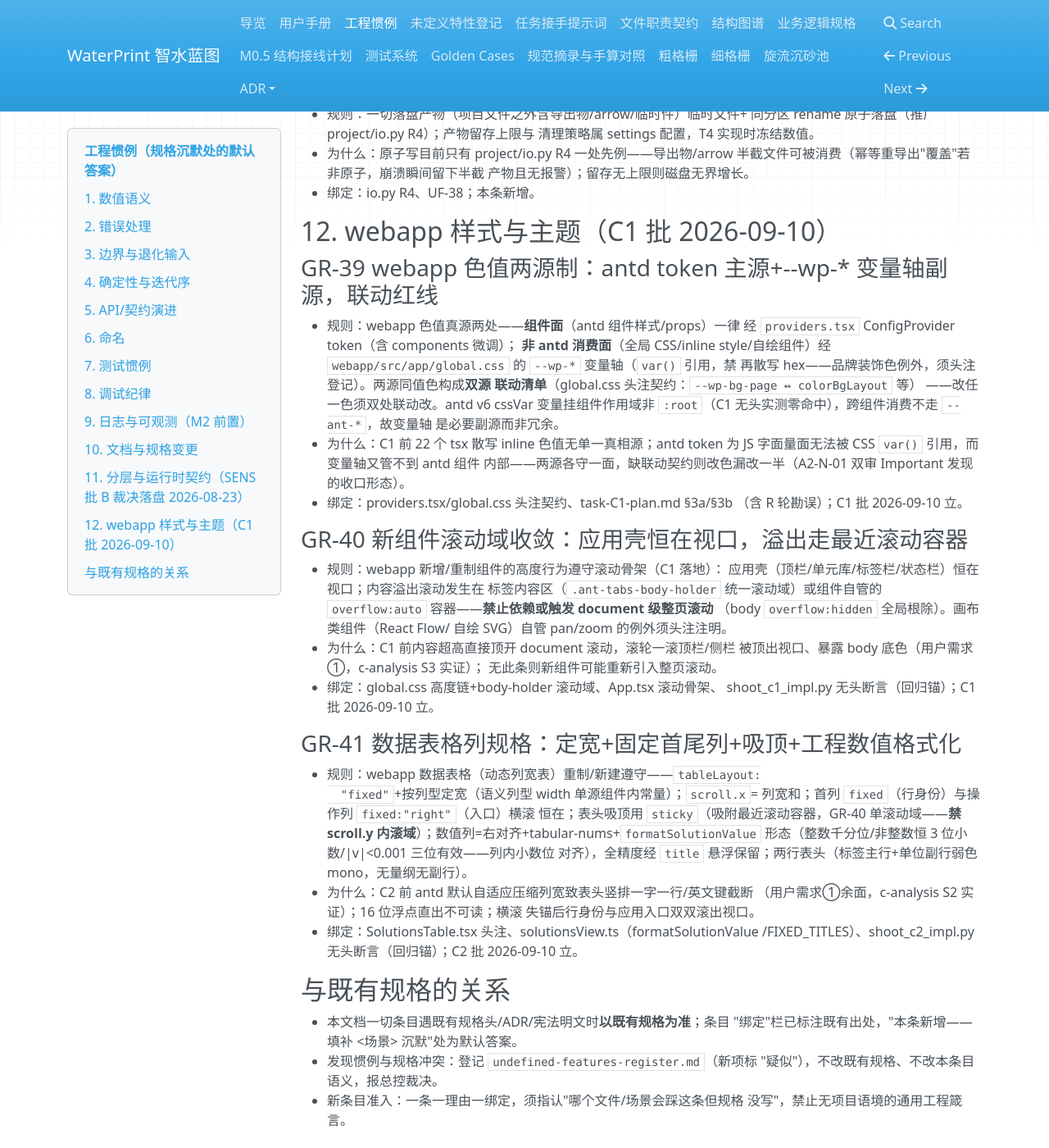
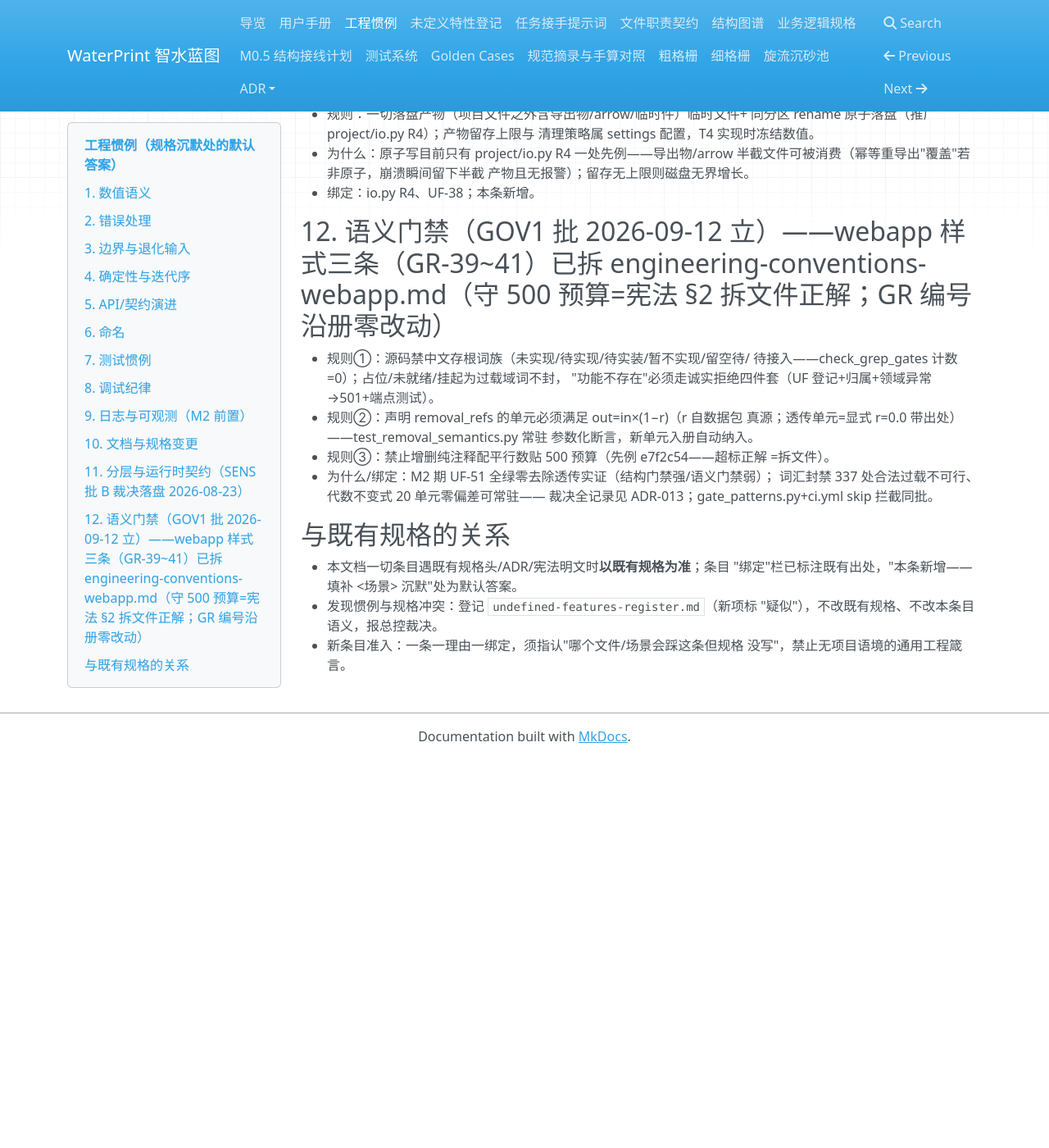
Before and after one commit to yyx20040712/waterprint, an MkDocs documentation site: the page built from docs/engineering-conventions.md, in a window 1280 px wide and 1400 px high, scrolled down 8612 px. Shown: the whole window at 82% size. Built offline with MkDocs 1.6.1, drawn with Linux system fonts in a browser that asks for light colours; nearby versions of some CDN libraries; after the commit the page ends 9538 px from its top, so only the background shows below that.

Commit message:
GOV1 治理熵减批·审计裁决落地笔(裁决真源=审计裁决与治理优化规划_GLM5.3.md[仓库外]+ADR-013 六决策): ①A1 词汇盲区封堵[gate_patterns.UNFINISHED_MARKERS 增中文硬封族六词=未实现/待实现/待实装/暂不实现/留空待/待接入——入库时源码零命中实测,封未来中文存根;占位/未就绪/挂起实测 337 处合法过载用法(模板占位符/限流槽/loading 态/挂起态流)不入封禁表——诚实拒绝面靠 UF 登记+归属+501 映射+端点测试四重既有保障;graph/__init__.py 历史注记引述改写=唯一迁移点] ②C1 通用语义代数门禁[core/tests/units_lib/test_removal_semantics.py 新件——discover_units 正门全 20 个 removal_refs 单元参数化断言 out=in×(1−r)(r 自 data/coefficients 真源+域守卫 [0,1]);实测 20 单元零偏差+变异验证 20 红断言强度实证;UF-51 类(声明去除而透传/率用错)即刻红——新单元入册自动纳入;经 app._unit_params D4 投影正门] ③A3 skip==0 机器化[ci.yml core+server 两 pytest 步骤增 grep 非零 skipped 即 FAIL——与覆盖率 fail_under 同构 CI 面先例;本地仿真零 skip 放行/1 skip 拦截双验] ④A2 testing.md 两处勘正[收集口径句——properties.py 33 份结构预留件不入收集(R2D 2026-09-02 收口沿 pyproject 注记,原句失实);锁面范围句——实测 270=core/tests 139+server/tests 39+units_lib 包内 94,原句漏 units_lib 面] ⑤文档群[AGENTS §3 词族更新+§6 skip 机器化;file-contracts §4 gate_patterns 职责行;engineering-conventions 新 GR-42 语义门禁两件套+注释配平禁令——webapp 样式三条 GR-39~41 拆 engineering-conventions-webapp.md 守 500 预算(宪法 §2 拆文件正解,GR 编号沿册零改动);ADR-013 六决策全记录;UF-51 类防线加固补注]. 验证: 门禁 10/11 绿+readonly 预期红(新测试件待锁面笔)+core 1215[1214 过+1=test_lock readonly 镜像预期红;1195+20 新语义]+server 287 不变. 测试锁待批尾锁面笔[core/tests 增 1 新件——沿册规程].

```diff
--- /dev/null
+++ b/docs/engineering-conventions-webapp.md
@@ -0,0 +1,52 @@
+# webapp 工程惯例（GR-39~41——原 engineering-conventions.md §12 整体迁移，
+> GOV1 2026-09-12 拆文件守 500 行预算：宪法 §2"超限拆文件"正解。
+> 条目格式与上位文件关系同 engineering-conventions.md 头注；GR 编号
+> 沿册不变（代码/文档既有 GR-39/40/41 引用零改动）。
+
+## 12. webapp 样式与主题（C1 批 2026-09-10）
+
+### GR-39 webapp 色值两源制：antd token 主源+--wp-* 变量轴副源，联动红线
+- 规则：webapp 色值真源两处——**组件面**（antd 组件样式/props）一律
+  经 `providers.tsx` ConfigProvider token（含 components 微调）；
+  **非 antd 消费面**（全局 CSS/inline style/自绘组件）经
+  `webapp/src/app/global.css` 的 `--wp-*` 变量轴（`var()` 引用，禁
+  再散写 hex——品牌装饰色例外，须头注登记）。两源同值色构成**双源
+  联动清单**（global.css 头注契约：`--wp-bg-page ↔ colorBgLayout` 等）
+  ——改任一色须双处联动改。antd v6 cssVar 变量挂组件作用域非
+  `:root`（C1 无头实测零命中），跨组件消费不走 `--ant-*`，故变量轴
+  是必要副源而非冗余。
+- 为什么：C1 前 22 个 tsx 散写 inline 色值无单一真相源；antd token
+  为 JS 字面量面无法被 CSS `var()` 引用，而变量轴又管不到 antd 组件
+  内部——两源各守一面，缺联动契约则改色漏改一半（A2-N-01 双审
+  Important 发现的收口形态）。
+- 绑定：providers.tsx/global.css 头注契约、task-C1-plan.md §3a/§3b
+  （含 R 轮勘误）；C1 批 2026-09-10 立。
+
+### GR-40 新组件滚动域收敛：应用壳恒在视口，溢出走最近滚动容器
+- 规则：webapp 新增/重制组件的高度行为遵守滚动骨架（C1 落地）：
+  应用壳（顶栏/单元库/标签栏/状态栏）恒在视口；内容溢出滚动发生在
+  标签内容区（`.ant-tabs-body-holder` 统一滚动域）或组件自管的
+  `overflow:auto` 容器——**禁止依赖或触发 document 级整页滚动**
+  （body `overflow:hidden` 全局根除）。画布类组件（React Flow/
+  自绘 SVG）自管 pan/zoom 的例外须头注注明。
+- 为什么：C1 前内容超高直接顶开 document 滚动，滚轮一滚顶栏/侧栏
+  被顶出视口、暴露 body 底色（用户需求①，c-analysis S3 实证）；
+  无此条则新组件可能重新引入整页滚动。
+- 绑定：global.css 高度链+body-holder 滚动域、App.tsx 滚动骨架、
+  shoot_c1_impl.py 无头断言（回归锚）；C1 批 2026-09-10 立。
+
+### GR-41 数据表格列规格：定宽+固定首尾列+吸顶+工程数值格式化
+- 规则：webapp 数据表格（动态列宽表）重制/新建遵守——`tableLayout:
+  "fixed"`+按列型定宽（语义列型 width 单源组件内常量）；`scroll.x`=
+  列宽和；首列 `fixed`（行身份）与操作列 `fixed:"right"`（入口）横滚
+  恒在；表头吸顶用 `sticky`（吸附最近滚动容器，GR-40 单滚动域——**禁
+  scroll.y 内滚域**）；数值列=右对齐+tabular-nums+`formatSolutionValue`
+  形态（整数千分位/非整数恒 3 位小数/|v|<0.001 三位有效——列内小数位
+  对齐），全精度经 `title` 悬浮保留；两行表头（标签主行+单位副行弱色
+  mono，无量纲无副行）。
+- 为什么：C2 前 antd 默认自适应压缩列宽致表头竖排一字一行/英文键截断
+  （用户需求①余面，c-analysis S2 实证）；16 位浮点直出不可读；横滚
+  失锚后行身份与应用入口双双滚出视口。
+- 绑定：SolutionsTable.tsx 头注、solutionsView.ts（formatSolutionValue
+  /FIXED_TITLES）、shoot_c2_impl.py 无头断言（回归锚）；C2 批
+  2026-09-10 立。
--- a/docs/engineering-conventions.md
+++ b/docs/engineering-conventions.md
@@ -436,53 +436,18 @@
   产物且无报警）；留存无上限则磁盘无界增长。
 - 绑定：io.py R4、UF-38；本条新增。
 
-## 12. webapp 样式与主题（C1 批 2026-09-10）
-
-### GR-39 webapp 色值两源制：antd token 主源+--wp-* 变量轴副源，联动红线
-- 规则：webapp 色值真源两处——**组件面**（antd 组件样式/props）一律
-  经 `providers.tsx` ConfigProvider token（含 components 微调）；
-  **非 antd 消费面**（全局 CSS/inline style/自绘组件）经
-  `webapp/src/app/global.css` 的 `--wp-*` 变量轴（`var()` 引用，禁
-  再散写 hex——品牌装饰色例外，须头注登记）。两源同值色构成**双源
-  联动清单**（global.css 头注契约：`--wp-bg-page ↔ colorBgLayout` 等）
-  ——改任一色须双处联动改。antd v6 cssVar 变量挂组件作用域非
-  `:root`（C1 无头实测零命中），跨组件消费不走 `--ant-*`，故变量轴
-  是必要副源而非冗余。
-- 为什么：C1 前 22 个 tsx 散写 inline 色值无单一真相源；antd token
-  为 JS 字面量面无法被 CSS `var()` 引用，而变量轴又管不到 antd 组件
-  内部——两源各守一面，缺联动契约则改色漏改一半（A2-N-01 双审
-  Important 发现的收口形态）。
-- 绑定：providers.tsx/global.css 头注契约、task-C1-plan.md §3a/§3b
-  （含 R 轮勘误）；C1 批 2026-09-10 立。
-
-### GR-40 新组件滚动域收敛：应用壳恒在视口，溢出走最近滚动容器
-- 规则：webapp 新增/重制组件的高度行为遵守滚动骨架（C1 落地）：
-  应用壳（顶栏/单元库/标签栏/状态栏）恒在视口；内容溢出滚动发生在
-  标签内容区（`.ant-tabs-body-holder` 统一滚动域）或组件自管的
-  `overflow:auto` 容器——**禁止依赖或触发 document 级整页滚动**
-  （body `overflow:hidden` 全局根除）。画布类组件（React Flow/
-  自绘 SVG）自管 pan/zoom 的例外须头注注明。
-- 为什么：C1 前内容超高直接顶开 document 滚动，滚轮一滚顶栏/侧栏
-  被顶出视口、暴露 body 底色（用户需求①，c-analysis S3 实证）；
-  无此条则新组件可能重新引入整页滚动。
-- 绑定：global.css 高度链+body-holder 滚动域、App.tsx 滚动骨架、
-  shoot_c1_impl.py 无头断言（回归锚）；C1 批 2026-09-10 立。
-
-### GR-41 数据表格列规格：定宽+固定首尾列+吸顶+工程数值格式化
-- 规则：webapp 数据表格（动态列宽表）重制/新建遵守——`tableLayout:
-  "fixed"`+按列型定宽（语义列型 width 单源组件内常量）；`scroll.x`=
-  列宽和；首列 `fixed`（行身份）与操作列 `fixed:"right"`（入口）横滚
-  恒在；表头吸顶用 `sticky`（吸附最近滚动容器，GR-40 单滚动域——**禁
-  scroll.y 内滚域**）；数值列=右对齐+tabular-nums+`formatSolutionValue`
-  形态（整数千分位/非整数恒 3 位小数/|v|<0.001 三位有效——列内小数位
-  对齐），全精度经 `title` 悬浮保留；两行表头（标签主行+单位副行弱色
-  mono，无量纲无副行）。
-- 为什么：C2 前 antd 默认自适应压缩列宽致表头竖排一字一行/英文键截断
-  （用户需求①余面，c-analysis S2 实证）；16 位浮点直出不可读；横滚
-  失锚后行身份与应用入口双双滚出视口。
-- 绑定：SolutionsTable.tsx 头注、solutionsView.ts（formatSolutionValue
-  /FIXED_TITLES）、shoot_c2_impl.py 无头断言（回归锚）；C2 批
-  2026-09-10 立。
+## 12. 语义门禁（GOV1 批 2026-09-12 立）——webapp 样式三条（GR-39~41）已拆 engineering-conventions-webapp.md（守 500 预算=宪法 §2 拆文件正解；GR 编号沿册零改动）
+- 规则①：源码禁中文存根词族（未实现/待实现/待实装/暂不实现/留空待/
+  待接入——check_grep_gates 计数=0）；占位/未就绪/挂起为过载域词不封，
+  "功能不存在"必须走诚实拒绝四件套（UF 登记+归属+领域异常→501+端点测试）。
+- 规则②：声明 removal_refs 的单元必须满足 out=in×(1−r)（r 自数据包
+  真源；透传单元=显式 r=0.0 带出处）——test_removal_semantics.py 常驻
+  参数化断言，新单元入册自动纳入。
+- 规则③：禁止增删纯注释配平行数贴 500 预算（先例 e7f2c54——超标正解
+  =拆文件）。
+- 为什么/绑定：M2 期 UF-51 全绿零去除透传实证（结构门禁强/语义门禁弱）；
+  词汇封禁 337 处合法过载不可行、代数不变式 20 单元零偏差可常驻——
+  裁决全记录见 ADR-013；gate_patterns.py+ci.yml skip 拦截同批。
 
 ## 与既有规格的关系
 
```
Also changed, not shown: AGENTS.md (+10 -3 lines), docs/adr/ADR-013-semantic-gates.md (added, +43 -0 lines), docs/file-contracts.md (+1 -1 lines), docs/testing.md (+13 -6 lines), docs/undefined-features-register.md (+1 -1 lines), 5 other files.
